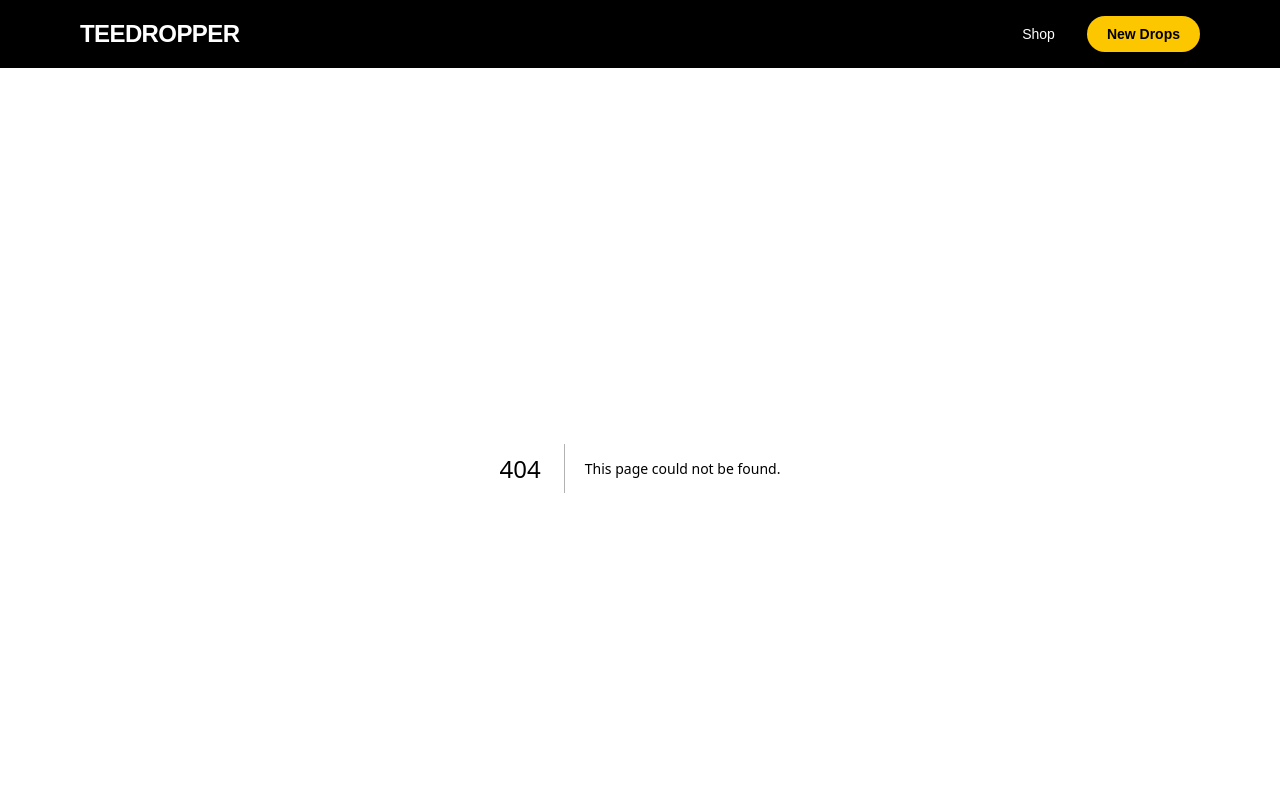
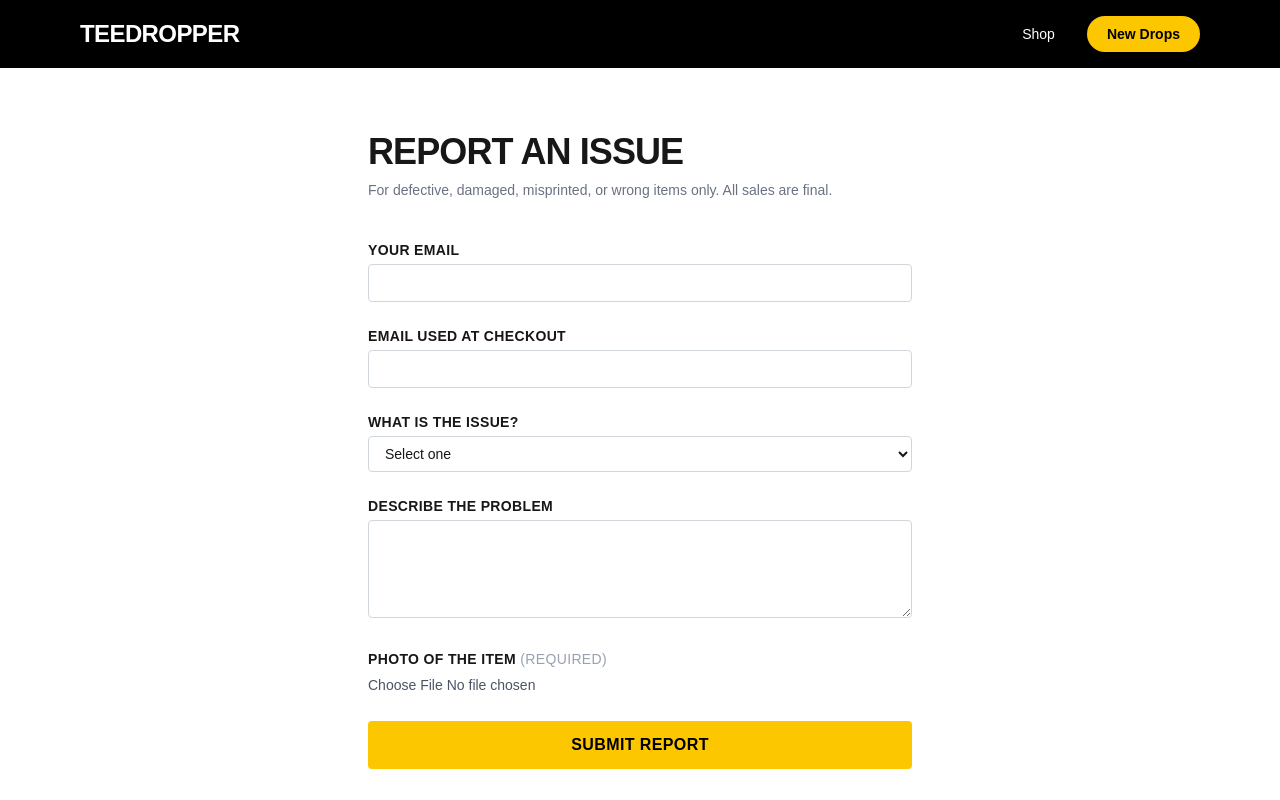
Before and after one commit to christworldorder/teedropper, a Next.js app: page /support in a window 1280 px wide. Before the commit this address had no page. Shown: the top 800 px of the page. Built offline with nearby package versions, Linux system fonts and the light colour scheme.

Commit message:
Add Sentry error monitoring and support form with Resend email

```diff
--- a/next.config.ts
+++ b/next.config.ts
@@ -1,4 +1,5 @@
 import type { NextConfig } from "next";
+import { withSentryConfig } from "@sentry/nextjs";
 
 const nextConfig: NextConfig = {
   transpilePackages: ["firebase", "@firebase/app", "@firebase/firestore", "@firebase/storage", "@firebase/auth", "@firebase/util", "@firebase/component", "@firebase/logger"],
@@ -20,4 +21,7 @@ const nextConfig: NextConfig = {
   },
 };
 
-export default nextConfig;
+export default withSentryConfig(nextConfig, {
+  silent: true,
+  telemetry: false,
+});
--- a/package.json
+++ b/package.json
@@ -9,12 +9,14 @@
     "lint": "eslint"
   },
   "dependencies": {
+    "@sentry/nextjs": "^10.70.0",
     "@stripe/stripe-js": "^9.13.0",
     "firebase": "^12.17.1",
     "firebase-admin": "^14.2.0",
     "next": "16.3.0",
     "react": "19.2.8",
     "react-dom": "19.2.8",
+    "resend": "^6.19.0",
     "stripe": "^22.4.0"
   },
   "devDependencies": {
--- /dev/null
+++ b/sentry.client.config.ts
@@ -0,0 +1,7 @@
+import * as Sentry from "@sentry/nextjs";
+
+Sentry.init({
+  dsn: process.env.NEXT_PUBLIC_SENTRY_DSN,
+  tracesSampleRate: 0.1,
+  debug: false,
+});
--- /dev/null
+++ b/sentry.edge.config.ts
@@ -0,0 +1,7 @@
+import * as Sentry from "@sentry/nextjs";
+
+Sentry.init({
+  dsn: process.env.NEXT_PUBLIC_SENTRY_DSN,
+  tracesSampleRate: 0.1,
+  debug: false,
+});
--- /dev/null
+++ b/sentry.server.config.ts
@@ -0,0 +1,7 @@
+import * as Sentry from "@sentry/nextjs";
+
+Sentry.init({
+  dsn: process.env.NEXT_PUBLIC_SENTRY_DSN,
+  tracesSampleRate: 0.1,
+  debug: false,
+});
--- /dev/null
+++ b/src/app/api/support/route.ts
@@ -0,0 +1,52 @@
+import { NextRequest, NextResponse } from "next/server";
+import { Resend } from "resend";
+import * as Sentry from "@sentry/nextjs";
+
+export const runtime = "nodejs";
+
+export async function POST(req: NextRequest) {
+  try {
+    const formData = await req.formData();
+    const email = formData.get("email") as string;
+    const orderEmail = formData.get("orderEmail") as string;
+    const issue = formData.get("issue") as string;
+    const description = formData.get("description") as string;
+    const photo = formData.get("photo") as File | null;
+
+    if (!email || !orderEmail || !issue || !description) {
+      return NextResponse.json({ error: "Missing required fields" }, { status: 400 });
+    }
+
+    const resend = new Resend(process.env.RESEND_API_KEY!);
+
+    const attachments: { filename: string; content: Buffer }[] = [];
+    if (photo && photo.size > 0) {
+      const buffer = Buffer.from(await photo.arrayBuffer());
+      attachments.push({ filename: photo.name || "photo.jpg", content: buffer });
+    }
+
+    await resend.emails.send({
+      from: "TeeDropper Support <support@teedropper.com>",
+      to: "teedropper@proton.me",
+      subject: `[Support] ${issue} — ${orderEmail}`,
+      html: `
+        <h2>New Support Request</h2>
+        <table style="border-collapse:collapse;width:100%;font-family:sans-serif;font-size:14px;">
+          <tr><td style="padding:8px;font-weight:bold;border:1px solid #ddd;width:180px;">Customer Email</td><td style="padding:8px;border:1px solid #ddd;">${email}</td></tr>
+          <tr><td style="padding:8px;font-weight:bold;border:1px solid #ddd;">Checkout Email</td><td style="padding:8px;border:1px solid #ddd;">${orderEmail}</td></tr>
+          <tr><td style="padding:8px;font-weight:bold;border:1px solid #ddd;">Issue Type</td><td style="padding:8px;border:1px solid #ddd;">${issue}</td></tr>
+          <tr><td style="padding:8px;font-weight:bold;border:1px solid #ddd;">Description</td><td style="padding:8px;border:1px solid #ddd;">${description}</td></tr>
+        </table>
+        <br/>
+        <p style="font-family:sans-serif;font-size:13px;color:#666;">Photo attached. To resolve: log into Printful → find order by email → Report a problem.</p>
+      `,
+      attachments,
+    });
+
+    return NextResponse.json({ success: true });
+  } catch (err) {
+    Sentry.captureException(err);
+    console.error("Support email error:", err);
+    return NextResponse.json({ error: "Failed to send" }, { status: 500 });
+  }
+}
--- a/src/app/layout.tsx
+++ b/src/app/layout.tsx
@@ -26,6 +26,7 @@ export default function RootLayout({
           <div className="max-w-6xl mx-auto px-4 flex flex-col sm:flex-row items-center justify-between gap-4">
             <span>© {new Date().getFullYear()} TeeDropper. All rights reserved.</span>
             <div className="flex gap-6">
+              <a href="/support" className="hover:text-white transition-colors">Support</a>
               <a href="/privacy-policy" className="hover:text-white transition-colors">Privacy Policy</a>
               <a href="/terms" className="hover:text-white transition-colors">Terms</a>
               <a href="/returns" className="hover:text-white transition-colors">Returns</a>
--- /dev/null
+++ b/src/app/support/page.tsx
@@ -0,0 +1,123 @@
+"use client";
+import { useState } from "react";
+
+export default function SupportPage() {
+  const [form, setForm] = useState({ email: "", orderEmail: "", issue: "", description: "" });
+  const [photo, setPhoto] = useState<File | null>(null);
+  const [status, setStatus] = useState<"idle" | "sending" | "sent" | "error">("idle");
+
+  const issues = [
+    "Item arrived defective",
+    "Wrong item received",
+    "Item was misprinted",
+    "Item arrived damaged",
+    "Other",
+  ];
+
+  async function handleSubmit(e: React.FormEvent) {
+    e.preventDefault();
+    setStatus("sending");
+
+    const data = new FormData();
+    data.append("email", form.email);
+    data.append("orderEmail", form.orderEmail);
+    data.append("issue", form.issue);
+    data.append("description", form.description);
+    if (photo) data.append("photo", photo);
+
+    const res = await fetch("/api/support", { method: "POST", body: data });
+
+    if (res.ok) {
+      setStatus("sent");
+    } else {
+      setStatus("error");
+    }
+  }
+
+  if (status === "sent") {
+    return (
+      <div className="max-w-xl mx-auto px-4 py-24 text-center">
+        <h1 className="text-4xl font-black uppercase tracking-tight mb-4">Got it.</h1>
+        <p className="text-gray-600">We received your report and will follow up at <strong>{form.email}</strong> within 1-2 business days.</p>
+      </div>
+    );
+  }
+
+  return (
+    <div className="max-w-xl mx-auto px-4 py-16">
+      <h1 className="text-4xl font-black uppercase tracking-tight mb-2">Report an Issue</h1>
+      <p className="text-gray-500 text-sm mb-10">For defective, damaged, misprinted, or wrong items only. All sales are final.</p>
+
+      <form onSubmit={handleSubmit} className="space-y-6">
+        <div>
+          <label className="block text-sm font-bold uppercase tracking-wide mb-1">Your email</label>
+          <input
+            type="email"
+            required
+            className="w-full border border-gray-300 rounded px-3 py-2 text-sm focus:outline-none focus:ring-2 focus:ring-yellow-400"
+            value={form.email}
+            onChange={e => setForm(f => ({ ...f, email: e.target.value }))}
+          />
+        </div>
+
+        <div>
+          <label className="block text-sm font-bold uppercase tracking-wide mb-1">Email used at checkout</label>
+          <input
+            type="email"
+            required
+            className="w-full border border-gray-300 rounded px-3 py-2 text-sm focus:outline-none focus:ring-2 focus:ring-yellow-400"
+            value={form.orderEmail}
+            onChange={e => setForm(f => ({ ...f, orderEmail: e.target.value }))}
+          />
+        </div>
+
+        <div>
+          <label className="block text-sm font-bold uppercase tracking-wide mb-1">What is the issue?</label>
+          <select
+            required
+            className="w-full border border-gray-300 rounded px-3 py-2 text-sm focus:outline-none focus:ring-2 focus:ring-yellow-400"
+            value={form.issue}
+            onChange={e => setForm(f => ({ ...f, issue: e.target.value }))}
+          >
+            <option value="">Select one</option>
+            {issues.map(i => <option key={i} value={i}>{i}</option>)}
+          </select>
+        </div>
+
+        <div>
+          <label className="block text-sm font-bold uppercase tracking-wide mb-1">Describe the problem</label>
+          <textarea
+            required
+            rows={4}
+            className="w-full border border-gray-300 rounded px-3 py-2 text-sm focus:outline-none focus:ring-2 focus:ring-yellow-400"
+            value={form.description}
+            onChange={e => setForm(f => ({ ...f, description: e.target.value }))}
+          />
+        </div>
+
+        <div>
+          <label className="block text-sm font-bold uppercase tracking-wide mb-1">Photo of the item <span className="text-gray-400 font-normal">(required)</span></label>
+          <input
+            type="file"
+            accept="image/*"
+            required
+            className="w-full text-sm text-gray-600"
+            onChange={e => setPhoto(e.target.files?.[0] || null)}
+          />
+        </div>
+
+        <button
+          type="submit"
+          disabled={status === "sending"}
+          className="w-full bg-yellow-400 hover:bg-yellow-300 text-black font-black uppercase tracking-wide py-3 rounded transition-colors disabled:opacity-50"
+        >
+          {status === "sending" ? "Sending..." : "Submit Report"}
+        </button>
+
+        {status === "error" && (
+          <p className="text-red-500 text-sm text-center">Something went wrong. Email us directly at teedropper@proton.me</p>
+        )}
+      </form>
+    </div>
+  );
+}
```
Also changed, not shown: 1 other file (tests, documents, lock files or other folders).
